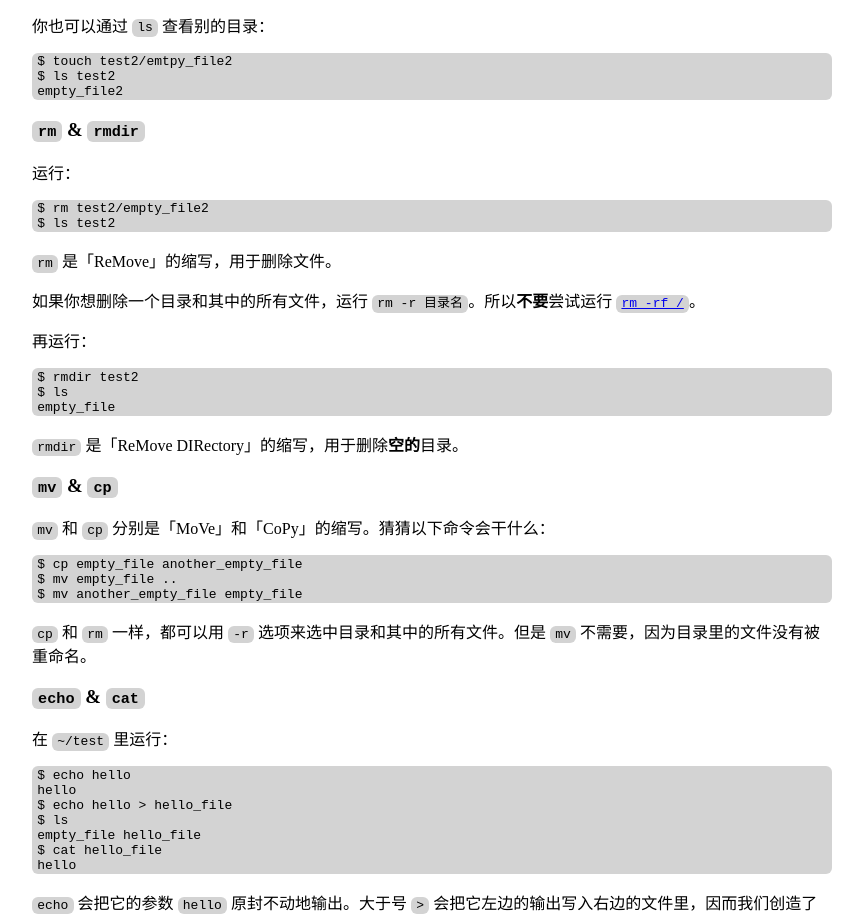
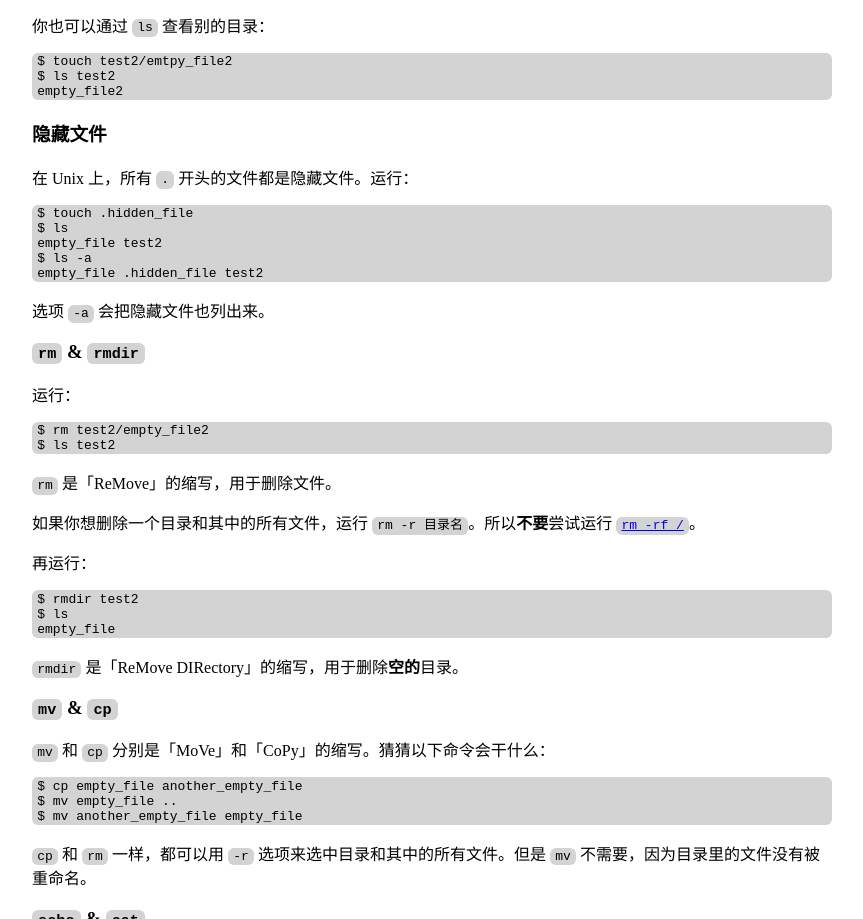
Before and after one commit to ChengYuShun/git-tutorial, a plain HTML site: page cli.html in a window 1280 px wide. Shown: the part 892-1811 px from the top of the page, without its empty margins (208-1071 px from the left). Drawn offline with Linux system fonts and the light colour scheme.

Commit message:
Update CLI section; describe hidden files.

```diff
--- a/cli.html
+++ b/cli.html
@@ -50,6 +50,19 @@ drwxr-xr-x 1 xxx xxx 0 ??? ?? ??:?? test2</pre>
 $ touch test2/emtpy_file2
 $ ls test2
 empty_file2</pre>
+
+    <h3>隐藏文件</h3>
+
+    <p> 在 Unix 上，所有 <code>.</code> 开头的文件都是隐藏文件。运行：
+
+    <pre>
+$ touch .hidden_file
+$ ls
+empty_file test2
+$ ls -a
+empty_file .hidden_file test2</pre>
+
+    <p> 选项 <code>-a</code> 会把隐藏文件也列出来。
 
     <h3><code>rm</code> &amp; <code>rmdir</code></h3>
 
```
